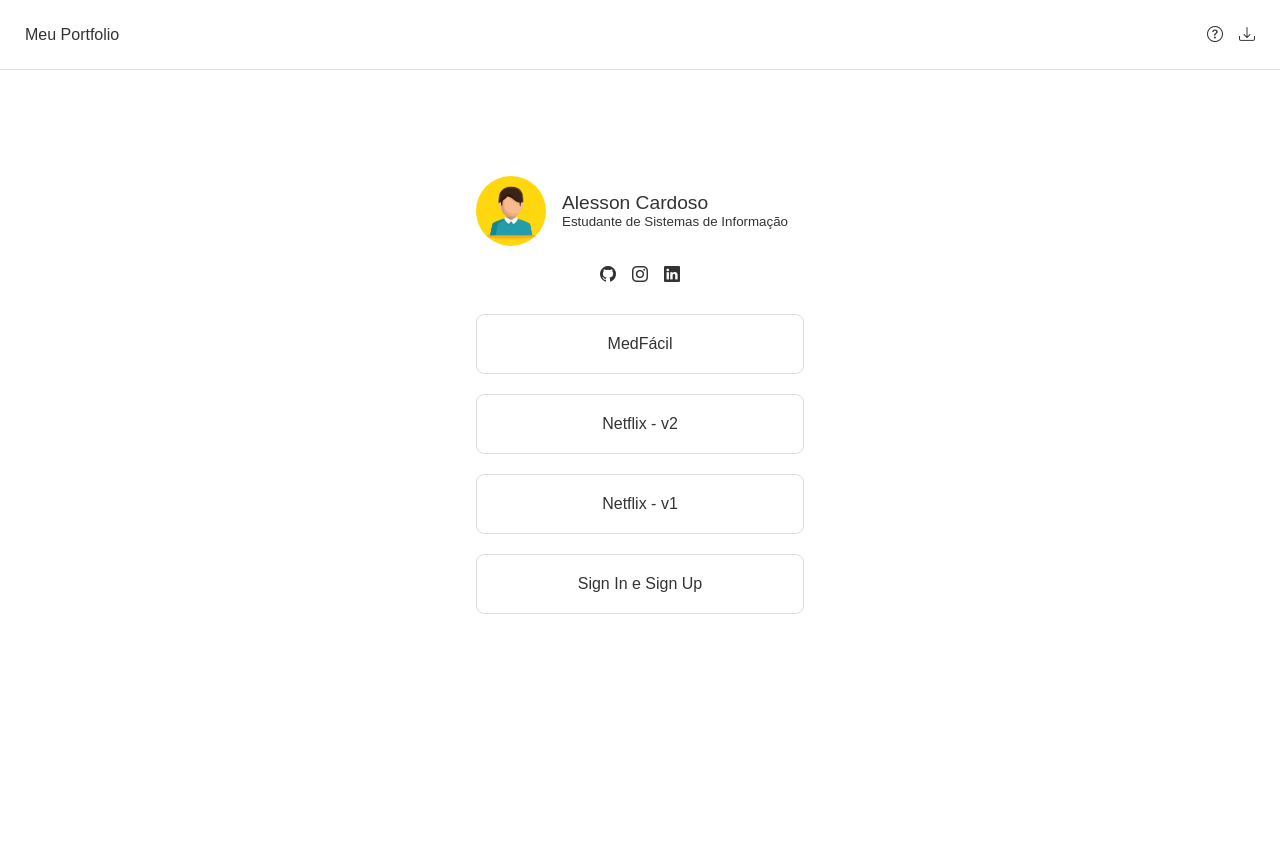
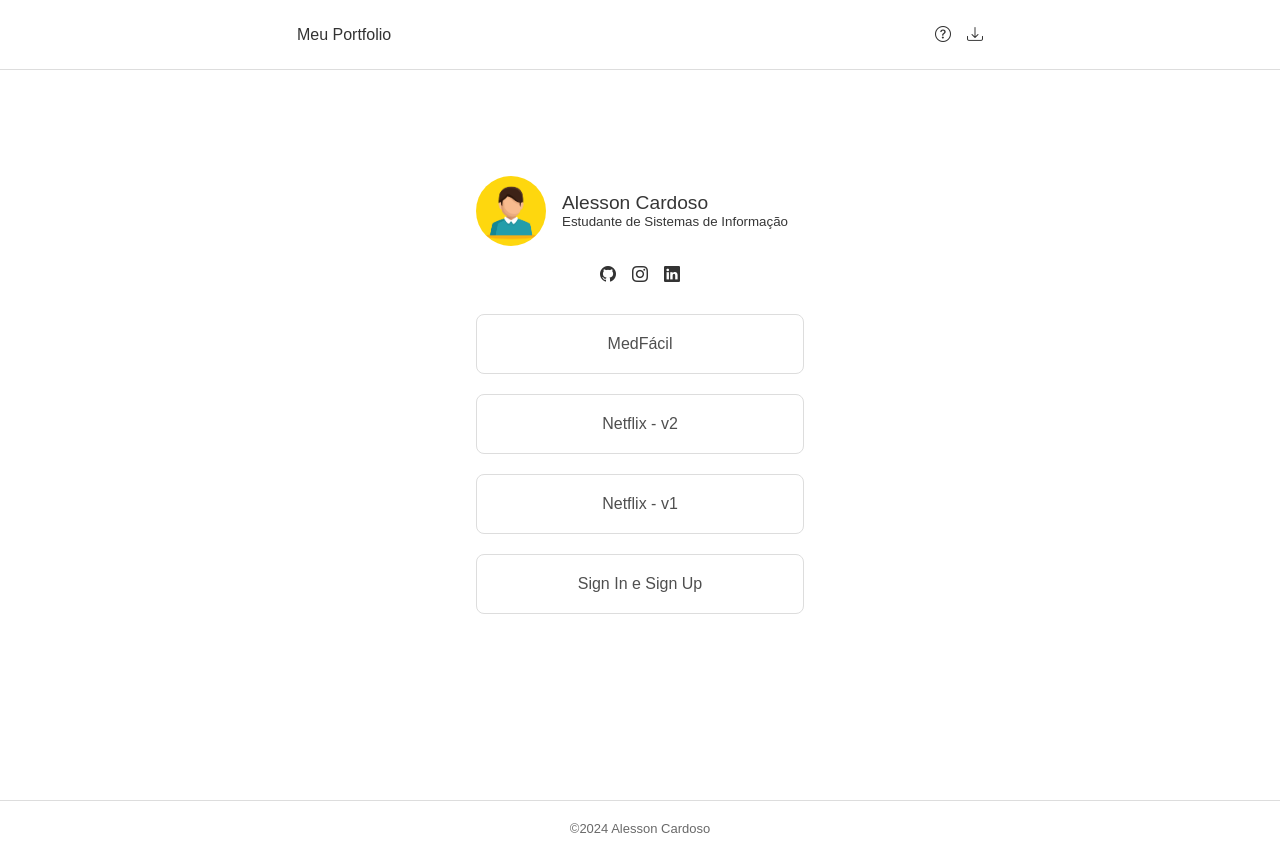
Before and after one commit to alessoncardoso/portfolio, a plain HTML site: page index.html in a window 1280 px wide. Before the commit the page ends 800 px from the top, so only its background shows below. Drawn offline with nearby package versions, Linux system fonts and the light colour scheme.

Commit message:
atualizando

```diff
--- a/css/style.css
+++ b/css/style.css
@@ -15,6 +15,7 @@
     width: 100%;
     height: 70px;
     padding: 25px;
+    margin-bottom: 70px;
     display: flex;
     align-items: center;
     background-color: #fff;
@@ -25,7 +26,7 @@
 .navbar {
     width: 100%;
     display: flex;
-    justify-content: space-between;
+    justify-content: space-around;
     align-items: center;
 }
 
@@ -48,7 +49,7 @@
 }
 
 .text-box {
-    color: #333;
+    color: #363636;
     padding: 16px;
 }
 
@@ -88,12 +89,28 @@
     flex-grow: 1;
     padding: 20px;
     margin: 10px 0;
+    color: #4F4F4F;
     background-color: #fff;
     border: 1px solid #ddd;
     border-radius: 8px;
 }
 
+.footer {
+    padding: 20px;
+    text-align: center;
+    border-top: 1px solid #ddd;
+}
+
+.footer p {
+    color: #696969;
+    font-size: small;
+}
+
 @media (max-width: 600px) {
+    .navbar {
+        justify-content: space-between;
+    }
+
     .box {
         padding: 0 16px;
     }
@@ -101,4 +118,8 @@
     .content {
         padding: 16px;
     }
+
+    .footer {
+        margin: 0 35px;
+    }
 }
--- a/index.html
+++ b/index.html
@@ -2,7 +2,9 @@
 <html lang="en">
 <head>
     <meta charset="UTF-8">
-    <meta name="viewport" content="width=device-width, initial-scale=1.0">
+    <meta name="viewport" content="width=device-width, initial-scale=1.0"/>
+    <meta name="description" content="Portifolio de Alesson Cardoso desenvolvedor Front-End"/>
+    <meta name="author" content="Alesson Cardoso"/>
     <title>Meu Portfolio</title>
     <!--arquivos externos-->
     <link rel="stylesheet" href="https://cdn.jsdelivr.net/npm/bootstrap-icons@1.10.3/font/bootstrap-icons.css">
@@ -25,7 +27,7 @@
             </div>
         </nav>
     </header>
-    <div class="container">
+    <main class="container">
         <div class="profile">
             <div class="box">
                 <div class="img-box">
@@ -64,6 +66,11 @@
                 </div>
             </div>
         </div>
-    </div>
+    </main>
+    <footer class="footer">
+        <div>
+            <p>©2024 Alesson Cardoso</p>
+        </div>
+    </footer>
 </body>
 </html>
```
